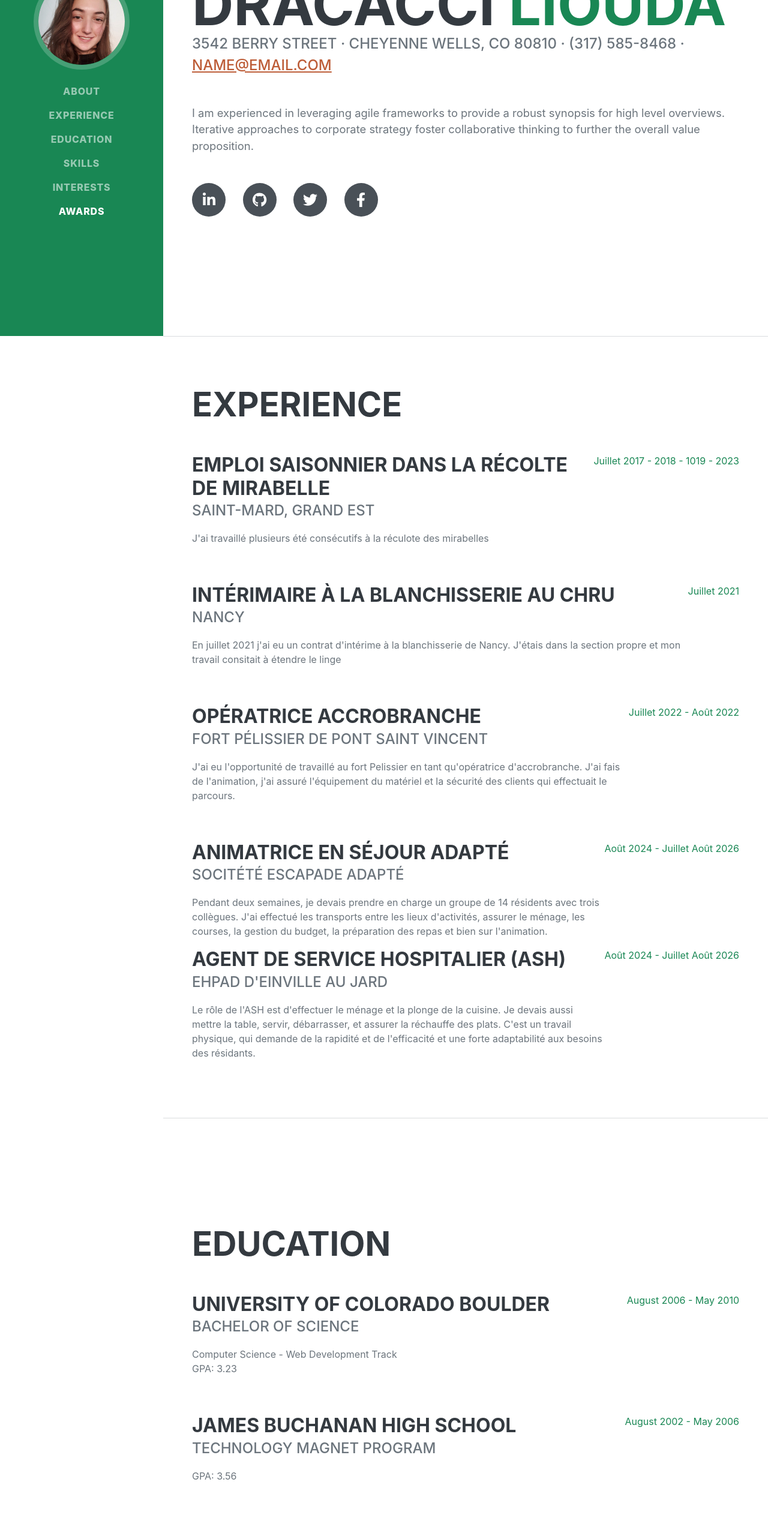
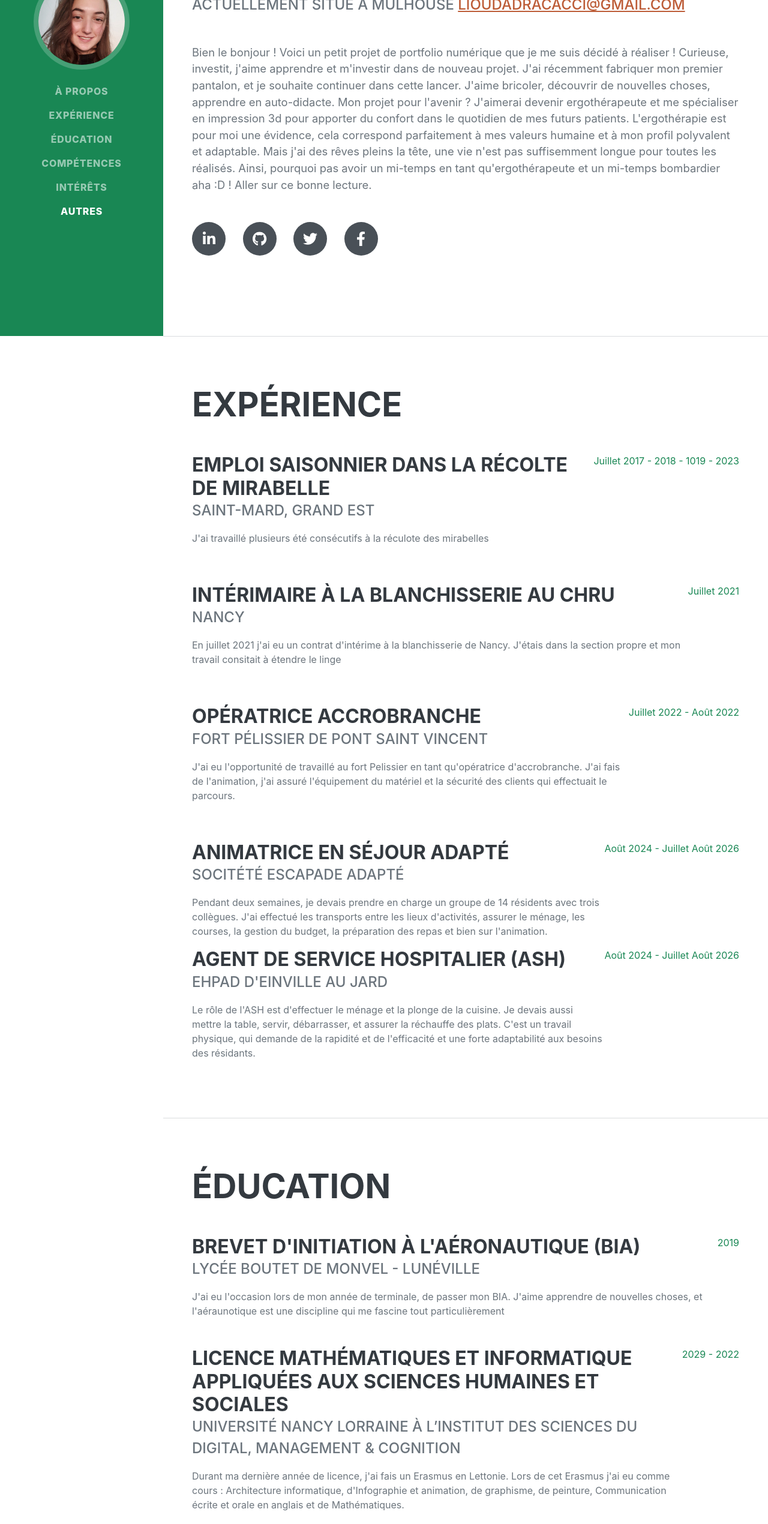
Before and after one commit to dracosno/dracosno.github.io, a plain HTML site: page index.html in a window 1280 px wide. Shown: the part 240-2780 px from the top of the page at 60% size. Drawn offline with nearby package versions, Linux system fonts and the light colour scheme; a web font is replaced by a local one.

Commit message:
Update index.html
Mise à jour de la section Education

```diff
--- a/index.html
+++ b/index.html
@@ -5,7 +5,7 @@
         <meta name="viewport" content="width=device-width, initial-scale=1, shrink-to-fit=no" />
         <meta name="description" content="" />
         <meta name="author" content="" />
-        <title>Portfolio ergothérapeute</title>
+        <title>Le portfolio d'une ergothérapeute</title>
         <link rel="icon" type="image/x-icon" href="assets/img/favicon.ico" />
         <!-- Font Awesome icons (free version)-->
         <script src="https://use.fontawesome.com/releases/v6.3.0/js/all.js" crossorigin="anonymous"></script>
@@ -25,12 +25,12 @@
             <button class="navbar-toggler" type="button" data-bs-toggle="collapse" data-bs-target="#navbarResponsive" aria-controls="navbarResponsive" aria-expanded="false" aria-label="Toggle navigation"><span class="navbar-toggler-icon"></span></button>
             <div class="collapse navbar-collapse" id="navbarResponsive">
                 <ul class="navbar-nav">
-                    <li class="nav-item"><a class="nav-link js-scroll-trigger" href="#about">About</a></li>
-                    <li class="nav-item"><a class="nav-link js-scroll-trigger" href="#experience">Experience</a></li>
-                    <li class="nav-item"><a class="nav-link js-scroll-trigger" href="#education">Education</a></li>
-                    <li class="nav-item"><a class="nav-link js-scroll-trigger" href="#skills">Skills</a></li>
-                    <li class="nav-item"><a class="nav-link js-scroll-trigger" href="#interests">Interests</a></li>
-                    <li class="nav-item"><a class="nav-link js-scroll-trigger" href="#awards">Awards</a></li>
+                    <li class="nav-item"><a class="nav-link js-scroll-trigger" href="#about">À propos</a></li>
+                    <li class="nav-item"><a class="nav-link js-scroll-trigger" href="#experience">Expérience</a></li>
+                    <li class="nav-item"><a class="nav-link js-scroll-trigger" href="#education">Éducation</a></li>
+                    <li class="nav-item"><a class="nav-link js-scroll-trigger" href="#skills">Compétences</a></li>
+                    <li class="nav-item"><a class="nav-link js-scroll-trigger" href="#interests">Intérêts</a></li>
+                    <li class="nav-item"><a class="nav-link js-scroll-trigger" href="#awards">Autres</a></li>
                 </ul>
             </div>
         </nav>
@@ -44,10 +44,10 @@
                         <span class="text-primary">Liouda</span>
                     </h1>
                     <div class="subheading mb-5">
-                        3542 Berry Street · Cheyenne Wells, CO 80810 · (317) 585-8468 ·
-                        <a href="mailto:name@email.com">name@email.com</a>
+                        Actuellement situé à Mulhouse
+                        <a href="mailto:name@email.com">lioudadracacci@gmail.com</a>
                     </div>
-                    <p class="lead mb-5">I am experienced in leveraging agile frameworks to provide a robust synopsis for high level overviews. Iterative approaches to corporate strategy foster collaborative thinking to further the overall value proposition.</p>
+                    <p class="lead mb-5">Bien le bonjour ! Voici un petit projet de portfolio numérique que je me suis décidé à réaliser ! Curieuse, investit, j'aime apprendre et m'investir dans de nouveau projet. J'ai récemment fabriquer mon premier pantalon, et je souhaite continuer dans cette lancer. J'aime bricoler, découvrir de nouvelles choses, apprendre en auto-didacte. Mon projet pour l'avenir ? J'aimerai devenir ergothérapeute et me spécialiser en impression 3d pour apporter du confort dans le quotidien de mes futurs patients. L'ergothérapie est pour moi une évidence, cela correspond parfaitement à mes valeurs humaine et à mon profil polyvalent et adaptable. Mais j'ai des rêves pleins la tête, une vie n'est pas suffisemment longue pour toutes les réalisés. Ainsi, pourquoi pas avoir un mi-temps en tant qu'ergothérapeute et un mi-temps bombardier aha :D ! Aller sur ce bonne lecture. </p>
                     <div class="social-icons">
                         <a class="social-icon" href="#!"><i class="fab fa-linkedin-in"></i></a>
                         <a class="social-icon" href="#!"><i class="fab fa-github"></i></a>
@@ -60,7 +60,7 @@
             <!-- Experience-->
             <section class="resume-section" id="experience">
                 <div class="resume-section-content">
-                    <h2 class="mb-5">Experience</h2>
+                    <h2 class="mb-5">Expérience</h2>
                     <div class="d-flex flex-column flex-md-row justify-content-between mb-5">
                         <div class="flex-grow-1">
                             <h3 class="mb-0">Emploi saisonnier dans la récolte de mirabelle</h3>
@@ -107,23 +107,38 @@
             <!-- Education-->
             <section class="resume-section" id="education">
                 <div class="resume-section-content">
-                    <h2 class="mb-5">Education</h2>
+                    <h2 class="mb-5">Éducation</h2>
                     <div class="d-flex flex-column flex-md-row justify-content-between mb-5">
                         <div class="flex-grow-1">
-                            <h3 class="mb-0">University of Colorado Boulder</h3>
-                            <div class="subheading mb-3">Bachelor of Science</div>
-                            <div>Computer Science - Web Development Track</div>
-                            <p>GPA: 3.23</p>
+                            <h3 class="mb-0">Brevet d'Initiation à l'aéronautique (BIA)</h3>
+                            <div class="subheading mb-3">Lycée Boutet de Monvel - Lunéville</div>
+                            <div>J'ai eu l'occasion lors de mon année de terminale, de passer mon BIA. J'aime apprendre de nouvelles choses, et l'aéraunotique est une discipline qui me fascine tout particulièrement</div>
                         </div>
-                        <div class="flex-shrink-0"><span class="text-primary">August 2006 - May 2010</span></div>
+                        <div class="flex-shrink-0"><span class="text-primary">2019</span></div>
                     </div>
                     <div class="d-flex flex-column flex-md-row justify-content-between">
                         <div class="flex-grow-1">
-                            <h3 class="mb-0">James Buchanan High School</h3>
-                            <div class="subheading mb-3">Technology Magnet Program</div>
-                            <p>GPA: 3.56</p>
+                            <h3 class="mb-0">Licence Mathématiques et Informatique Appliquées aux Sciences Humaines et Sociales </h3>
+                            <div class="subheading mb-3">Université Nancy Lorraine à l’Institut des sciences du Digital, Management & Cognition</div>
+                            <p>Durant ma dernière année de licence, j'ai fais un Erasmus en Lettonie. Lors de cet Erasmus j'ai eu comme cours : Architecture informatique, d'Infographie et animation, de graphisme, de peinture, Communication écrite et orale en anglais et de Mathématiques.</p>
                         </div>
-                        <div class="flex-shrink-0"><span class="text-primary">August 2002 - May 2006</span></div>
+                        <div class="flex-shrink-0"><span class="text-primary">2029 - 2022</span></div>
+                    </div>
+                     <div class="d-flex flex-column flex-md-row justify-content-between">
+                        <div class="flex-grow-1">
+                            <h3 class="mb-0">Master en Neuroscience clinique et Neuropsychologie </h3>
+                            <div class="subheading mb-3">Université Lumière Lyon 2 à l’institut de psychologie</div>
+                            <p>J'ai fais deux stages de recherche lors de ce master. Un au sein du laboratoire d'Etude des Mécanismes Cognitifs et un second au sein d'un centre d'addctologie à l'hôpital psychiatrique du Vinatier à Lyon. J'ai aussi profité de 3 semaines de cours dans les université de Grenoble et de Toulouse.</p>
+                        </div>
+                        <div class="flex-shrink-0"><span class="text-primary">2023 - 2024</span></div>
+                    </div>
+                     <div class="d-flex flex-column flex-md-row justify-content-between">
+                        <div class="flex-grow-1">
+                            <h3 class="mb-0">Diplôme d’Etat d’Ergothérapie en deuxième année </h3>
+                            <div class="subheading mb-3">Institut de Formation en Ergothérapie à Mulhouse </div>
+                            <p>J'ai décidé de réalisé une réorientation à la suite de mon master, pour suivre mon envie de m'écarter de la recherche clinique pour me rapprocher de la clinique. J'ai réalisés plusieurs stages dans différents secteurs d'exercice de la profession : A l'hôtal Civile de Colmar en Hôpital de Jour, à l'hôpital de Lure en SSR, et à l'hôpital psychiatrique La Chartreuse de Dijon en pédipsychiatrie avec des adolescent et en extra-hospitalier dans un CMP. Mes futurs stages se réaliseront dans un IME à Bartenhiem et à l'IDS Le Phare de Mulhouse. </p>
+                        </div>
+                        <div class="flex-shrink-0"><span class="text-primary">2025 - Présent</span></div>
                     </div>
                 </div>
             </section>
@@ -131,7 +146,7 @@
             <!-- Skills-->
             <section class="resume-section" id="skills">
                 <div class="resume-section-content">
-                    <h2 class="mb-5">Skills</h2>
+                    <h2 class="mb-5">Compétences</h2>
                     <div class="subheading mb-3">Programming Languages & Tools</div>
                     <ul class="list-inline dev-icons">
                         <li class="list-inline-item"><i class="fab fa-html5"></i></li>
@@ -147,7 +162,7 @@
                         <li class="list-inline-item"><i class="fab fa-grunt"></i></li>
                         <li class="list-inline-item"><i class="fab fa-npm"></i></li>
                     </ul>
-                    <div class="subheading mb-3">Workflow</div>
+                    <div class="subheading mb-3">Langue</div>
                     <ul class="fa-ul mb-0">
                         <li>
                             <span class="fa-li"><i class="fas fa-check"></i></span>
@@ -172,7 +187,7 @@
             <!-- Interests-->
             <section class="resume-section" id="interests">
                 <div class="resume-section-content">
-                    <h2 class="mb-5">Interests</h2>
+                    <h2 class="mb-5">Intérêts</h2>
                     <p>Apart from being a web developer, I enjoy most of my time being outdoors. In the winter, I am an avid skier and novice ice climber. During the warmer months here in Colorado, I enjoy mountain biking, free climbing, and kayaking.</p>
                     <p class="mb-0">When forced indoors, I follow a number of sci-fi and fantasy genre movies and television shows, I am an aspiring chef, and I spend a large amount of my free time exploring the latest technology advancements in the front-end web development world.</p>
                 </div>
@@ -181,7 +196,7 @@
             <!-- Awards-->
             <section class="resume-section" id="awards">
                 <div class="resume-section-content">
-                    <h2 class="mb-5">Awards & Certifications</h2>
+                    <h2 class="mb-5">Autres</h2>
                     <ul class="fa-ul mb-0">
                         <li>
                             <span class="fa-li"><i class="fas fa-trophy text-warning"></i></span>
```
